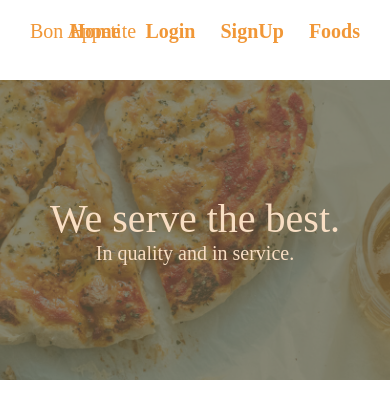
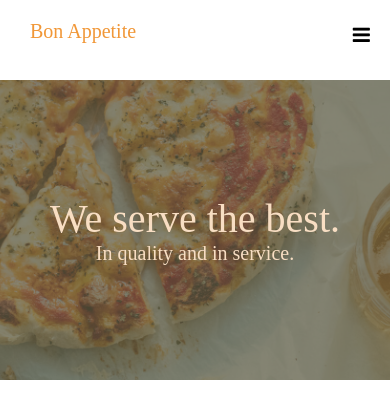
Before and after one commit to tarunraghav226/Bon-Appetite, a Django app: page / in a window 390 px wide. Shown: the top 406 px of the page. Run offline with Django 3.2, Linux system fonts and the light colour scheme.

Commit message:
Added responsive nav bar.

```diff
--- a/static/css/base.css
+++ b/static/css/base.css
@@ -5,6 +5,7 @@
 
 body{
   position: relative;
+  min-width: 300px;
 }
 
 .header{
@@ -75,6 +76,8 @@ body{
 
 .form--login form, .form--signup form{
   height: 100vh;
+  position: relative;
+  top: 200px;
 
   display: flex;
   flex-direction: column;
@@ -134,3 +137,34 @@ form div input{
 footer{
   clear: both;
 }
+
+.header label{
+  position: absolute;
+  right: 20px;
+  top: 24px;
+
+  display: none;
+}
+
+@media only screen and (max-width:540px){
+  .header--ul{
+    display: flex;
+    width: 100vw;
+    flex-direction: column;
+    height: 100vh;
+    justify-content: center;
+    align-items: center;
+    background: black;
+    position: absolute;
+    transform: translateY(-1000px);
+    left: 0px;
+  }
+
+  .header label{
+    display: block;
+  }
+
+  #toggler:checked ~ .header--ul{
+    transform: translateY(70px);
+  }
+}
--- a/templates/base.html
+++ b/templates/base.html
@@ -8,12 +8,14 @@
   <title>Bon Appetite</title>
   <link rel="stylesheet" href="{% static 'css/base.css' %}">
   <script src="{% static 'javascript/login_signup_modal.js' %}" defer ></script>
+  <link rel="stylesheet" href="https://stackpath.bootstrapcdn.com/font-awesome/4.7.0/css/font-awesome.min.css">
   {% block head%}
   {% endblock%}
 </head>
 <body>
     <header class="header">
       <a href="/"><span class="company--name">Bon Appetite</span></a>
+      <input type="checkbox" name="toggler" id="toggler" hidden>
         <ul class="header--ul">
           <a href="/"><li class="header--li">Home</li></a>
             {% if not user.is_authenticated %}
@@ -28,6 +30,9 @@
             {% endif %}
           <a href="/show-food/"><li class="header--li" >Foods</li></a>
         </ul>
+        <label for="toggler">
+          <span class="fa fa-bars"></span>
+        </label>
     </header>
     <div class="overlay--modal" >
       <div class="close--modal--btn">X</div>
```
